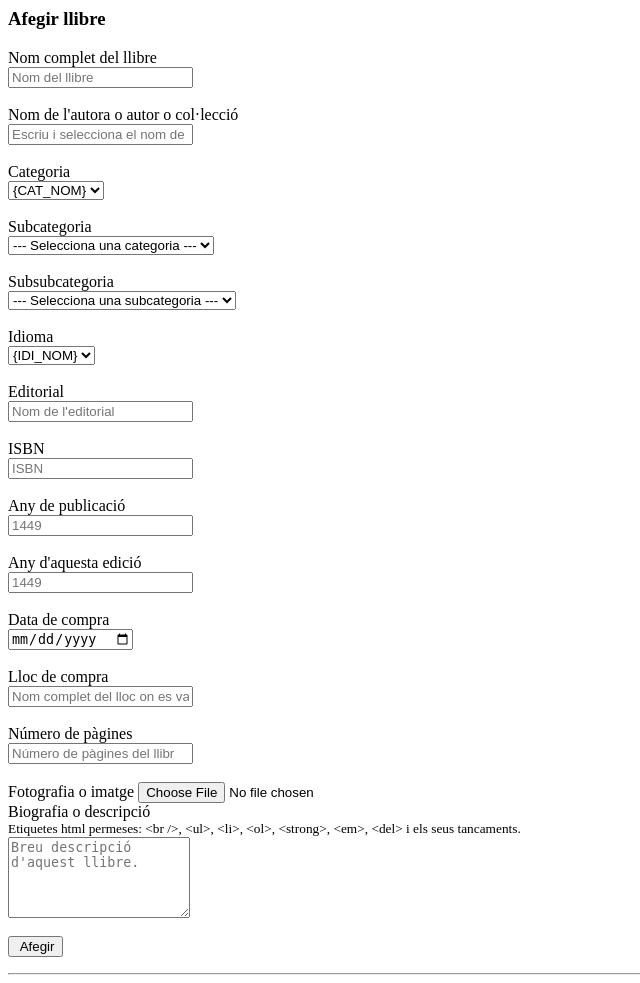
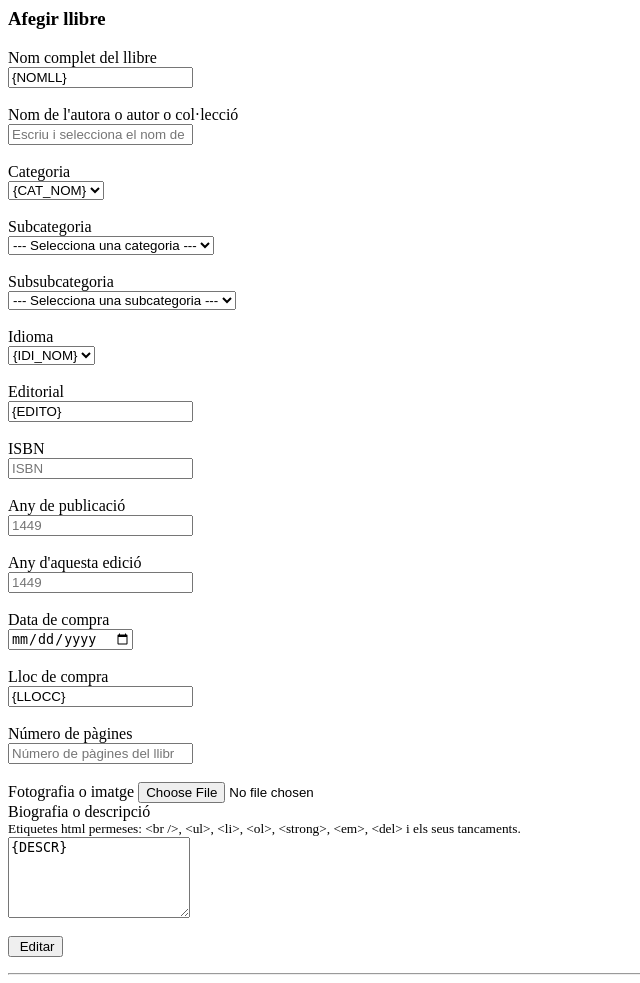
Before and after one commit to cosmogat/llibres, a PHP site: page /html/edllibres.html in a window 1280 px wide. Shown: the whole page, without its empty margins (0-640 px from the left). Run offline with PHP 8.4, Linux system fonts and the light colour scheme.

Commit message:
first version edit book

```diff
--- a/html/edllibres.html
+++ b/html/edllibres.html
@@ -1,4 +1,4 @@
-<!-- INI form_afegir_0 -->
+<!-- INI form_editar_0 -->
 <div class="container">
   <div class="col-md-3"></div>
   <div class="col-md-6">
@@ -7,7 +7,7 @@
       <label for="nom_llib">Nom complet del llibre</label>
       <div class="input-group">
 	<span class="input-group-addon" id="basic-addon0"><span class="glyphicon glyphicon-tag" aria-hidden="true"></span></span>
-	<input name="nom" type="text" class="form-control" placeholder="Nom del llibre" id="nom_llib" aria-describedby="basic-addon0">
+	<input name="nom" type="text" class="form-control" placeholder="Nom del llibre" id="nom_llib" aria-describedby="basic-addon0" value="{NOMLL}">
       </div>
       <br />
 
@@ -27,13 +27,13 @@
        <div class="input-group">
 	 <span class="input-group-addon" id="basic-addon3"><span class="glyphicon glyphicon-tag" aria-hidden="true"></span></span>
 	 <select name="cat" class="form-control" id="sel1" aria-describedby="basic-addon3" onclick="subcat_din(0)" onchange="subcat_din(0)">
-	   <!-- FIN form_afegir_0 -->
+	   <!-- FIN form_editar_0 -->
 	   <!-- INI cat_desp -->
 	   <!-- INI cat_el -->
 	   <option value="{CAT_COD}">{CAT_NOM}</option>
 	   <!-- FIN cat_el -->
 	   <!-- FIN cat_desp -->
-	   <!-- INI form_afegir_1 -->
+	   <!-- INI form_editar_1 -->
 	 </select>
       </div>
       <br />
@@ -60,13 +60,13 @@
        <div class="input-group">
 	 <span class="input-group-addon" id="basic-addon6"><span class="glyphicon glyphicon-tag" aria-hidden="true"></span></span>
 	 <select name="idio" class="form-control" id="sel4" aria-describedby="basic-addon6">
-	   <!-- FIN form_afegir_1 -->
+	   <!-- FIN form_editar_1 -->
 	   <!-- INI idi_desp -->
 	   <!-- INI idi_el -->
 	   <option value="{IDI_COD}">{IDI_NOM}</option>
 	   <!-- FIN idi_el -->
 	   <!-- FIN idi_desp -->
-	   <!-- INI form_afegir_2 -->
+	   <!-- INI form_editar_2 -->
 	 </select>
       </div>
       <br />
@@ -74,52 +74,49 @@
       <label for="nom_edit">Editorial</label>
       <div class="input-group">
 	<span class="input-group-addon" id="basic-addon7"><span class="glyphicon glyphicon-tag" aria-hidden="true"></span></span>
-	<input name="edit" type="text" class="form-control"  placeholder="Nom de l'editorial" id="nom_edit" aria-describedby="basic-addon7">
+	<input name="edit" type="text" class="form-control"  placeholder="Nom de l'editorial" id="nom_edit" aria-describedby="basic-addon7" value="{EDITO}">
       </div>
       <br />
 
       <label for="isb">ISBN</label>
       <div class="input-group">
 	<span class="input-group-addon" id="basic-addon8"><span class="glyphicon glyphicon-tag" aria-hidden="true"></span></span>
-	<input name="isbn" type="number" class="form-control"  placeholder="ISBN" id="isb" aria-describedby="basic-addon8">
+	<input name="isbn" type="number" class="form-control"  placeholder="ISBN" id="isb" aria-describedby="basic-addon8" value="{NISBN}">
       </div>
       <br />
 
       <label for="any_pu">Any de publicació</label>
       <div class="input-group">
 	<span class="input-group-addon" id="basic-addon9"><span class="glyphicon glyphicon-tag" aria-hidden="true"></span></span>
-	<input name="any" type="number" class="form-control" placeholder="1449" id="any_pu" aria-describedby="basic-addon9">
+	<input name="any" type="number" class="form-control" placeholder="1449" id="any_pu" aria-describedby="basic-addon9" value="{ANYPU}">
       </div>
       <br />
 
       <label for="any_ed">Any d'aquesta edició</label>
       <div class="input-group">
 	<span class="input-group-addon" id="basic-addon10"><span class="glyphicon glyphicon-tag" aria-hidden="true"></span></span>
-	<input name="anye" type="number" class="form-control" placeholder="1449" id="any_ed" aria-describedby="basic-addon10">
+	<input name="anye" type="number" class="form-control" placeholder="1449" id="any_ed" aria-describedby="basic-addon10" value="{ANYED}">
       </div>
       <br />
 
       <label for="data_c">Data de compra</label>
       <div class="input-group">
 	<span class="input-group-addon" id="basic-addon11"><span class="glyphicon glyphicon-tag" aria-hidden="true"></span></span>
-	<!--
-	<input name="data" type="text" class="form-control" placeholder="dia/mes/any" id="data_compra" aria-describedby="basic-addon11">
-	-->
-	<input name="data" type="date" class="form-control" placeholder="dia/mes/any" id="data_compra" aria-describedby="basic-addon11">
+	<input name="data" type="date" class="form-control" id="data_compra" aria-describedby="basic-addon11" value="{DATAC}">
       </div>
       <br />
 
       <label for="lloc_c">Lloc de compra</label>
       <div class="input-group">
 	<span class="input-group-addon" id="basic-addon12"><span class="glyphicon glyphicon-tag" aria-hidden="true"></span></span>
-	<input name="lloc_c" type="text" class="form-control" placeholder="Nom complet del lloc on es va realitzar l'adquisició d'aquest llibre" id="lloc_c" aria-describedby="basic-addon12">
+	<input name="lloc_c" type="text" class="form-control" placeholder="Nom complet del lloc on es va realitzar l'adquisició d'aquest llibre" id="lloc_c" aria-describedby="basic-addon12" value="{LLOCC}">
       </div>
       <br />
 
       <label for="num_pag">Número de pàgines</label>
       <div class="input-group">
 	<span class="input-group-addon" id="basic-addon14"><span class="glyphicon glyphicon-tag" aria-hidden="true"></span></span>
-	<input name="pagi" type="number" class="form-control" placeholder="Número de pàgines del llibre" id="num_pag" aria-describedby="basic-addon14">
+	<input name="pagi" type="number" class="form-control" placeholder="Número de pàgines del llibre" id="num_pag" aria-describedby="basic-addon14" value="{NPAGI}">
       </div>
       <br />
 
@@ -132,13 +129,13 @@
       <br /><small>Etiquetes html permeses: &lt;br /&gt;,  &lt;ul&gt;, &lt;li&gt;, &lt;ol&gt;, &lt;strong&gt;, &lt;em&gt;, &lt;del&gt; i els seus tancaments. </small>
       <div class="input-group">
 	<span class="input-group-addon" id="basic-addon3"><span class="glyphicon glyphicon-tag" aria-hidden="true"></span></span>
-	<textarea name="desc" class="form-control" rows="5" id="comment" placeholder="Breu descripció d'aquest llibre."></textarea>
+	<textarea name="desc" class="form-control" rows="5" id="comment" placeholder="Breu descripció d'aquest llibre.">{DESCR}</textarea>
       </div>
       <br />
 
       <div class="btn-group pull-right" role="group" aria-label="...">
 	<div class="btn-group" role="group">
-	  <button class="btn btn-success" name="afegir" type="submit"><span class="glyphicon glyphicon-floppy-disk" aria-hidden="true"></span>&nbsp;Afegir</button>
+	  <button class="btn btn-warning" name="afegir" type="submit"><span class="glyphicon glyphicon-floppy-disk" aria-hidden="true"></span>&nbsp;Editar</button>
 	</div>
       </div>
       <div class="btn-group pull-left" role="group" aria-label="...">
@@ -153,4 +150,4 @@
     <hr />
   </div>
 </div>
-<!-- FIN form_afegir_2 -->
+<!-- FIN form_editar_2 -->
--- a/inc/orm.obj.php
+++ b/inc/orm.obj.php
@@ -309,6 +309,7 @@ class Llibre {
             if (count($vec_puj) > 0) {
                 if (!pujarFoto($vec_puj, $this->id, 1))
                     return 0;
+                else { /*actualitzar $this->imatg */ }
             }
 
         }
```
Also changed, not shown: llocs/modllibres.php (+44 -0 lines).
